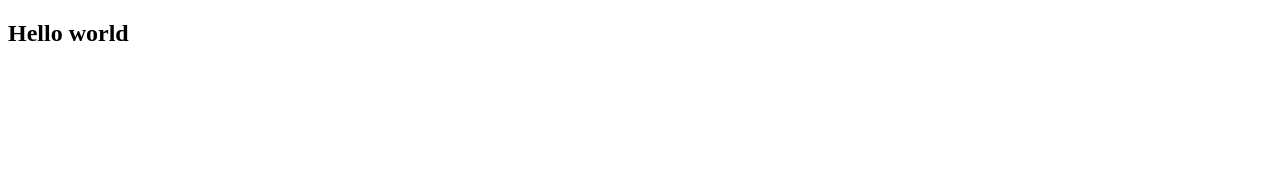
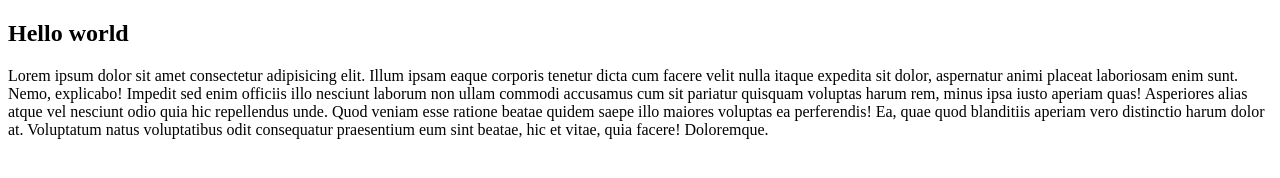
Before and after one commit to Bekoltiboyev/Bill-Gates, a plain HTML site: page salom.html in a window 1280 px wide. Drawn offline with Linux system fonts and the light colour scheme.

Commit message:
p tegi qoshildi

```diff
--- a/salom.html
+++ b/salom.html
@@ -8,5 +8,12 @@
 </head>
 <body>
     <h2>Hello world</h2>
+
+    <p>
+        Lorem ipsum dolor sit amet consectetur adipisicing elit. Illum ipsam eaque corporis tenetur dicta cum facere velit nulla itaque expedita sit dolor, aspernatur animi placeat laboriosam enim sunt. Nemo, explicabo! Impedit sed enim officiis illo nesciunt laborum non ullam commodi accusamus cum sit pariatur quisquam voluptas harum rem, minus ipsa iusto aperiam quas! Asperiores alias atque vel nesciunt odio quia hic repellendus unde. Quod veniam esse ratione beatae quidem saepe illo maiores voluptas ea perferendis! Ea, quae quod blanditiis aperiam vero distinctio harum dolor at. Voluptatum natus voluptatibus odit consequatur praesentium eum sint beatae, hic et vitae, quia facere! Doloremque.
+    </p>
+
+
+
 </body>
 </html>
```
